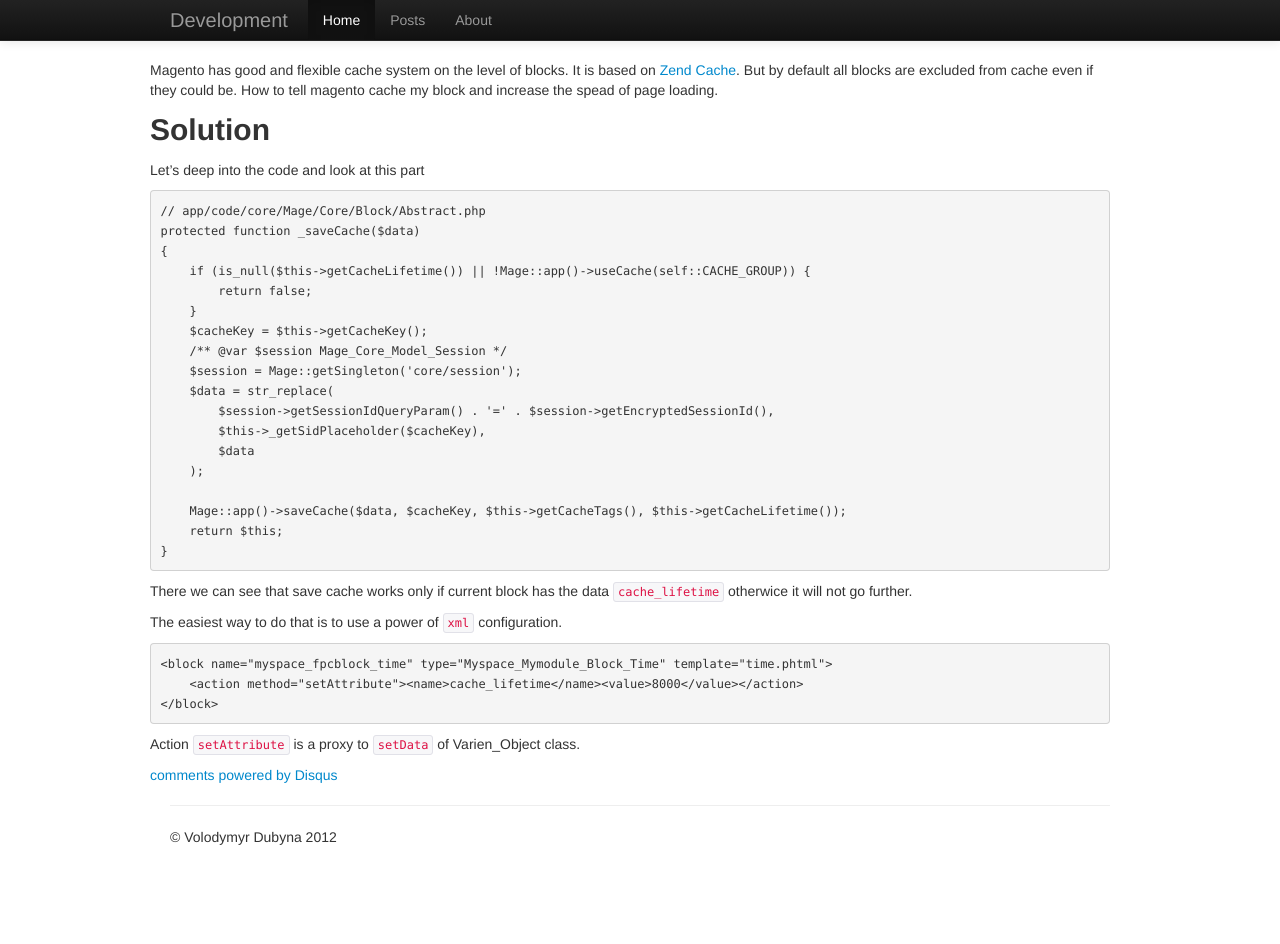
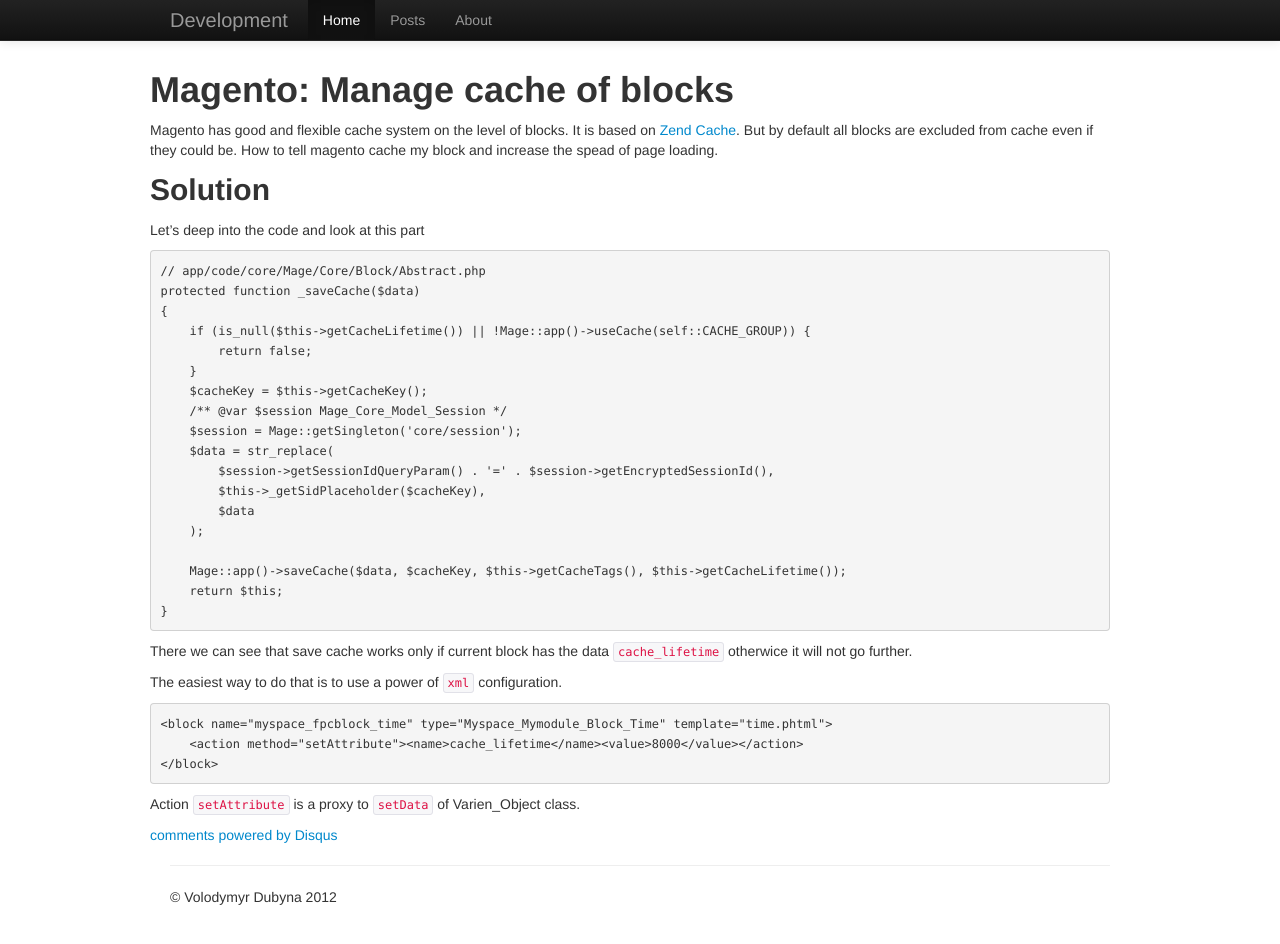
Before and after one commit to vdubyna/vdubyna.github.com, a Jekyll site: the page built from _posts/2012-10-09-cache-block.md, in a window 1280 px wide and 957 px high. Shown: the top 944 px of the window. Built offline with Jekyll 4.4.1, drawn with Linux system fonts in a browser that asks for light colours; comment, search, counter and statistics services are not loaded.

Commit message:
Update posts

```diff
--- a/_posts/2012-10-09-cache-block.md
+++ b/_posts/2012-10-09-cache-block.md
@@ -2,6 +2,9 @@
 layout: blog_entry
 title: "Magento: Manage cache of blocks"
 ---
+
+Magento: Manage cache of blocks
+===============================
 
 Magento has good and flexible cache system on the level of blocks. It is based on
 [Zend Cache](http://framework.zend.com/manual/1.12/ru/zend.cache.html). But by default all blocks are excluded from cache
```
